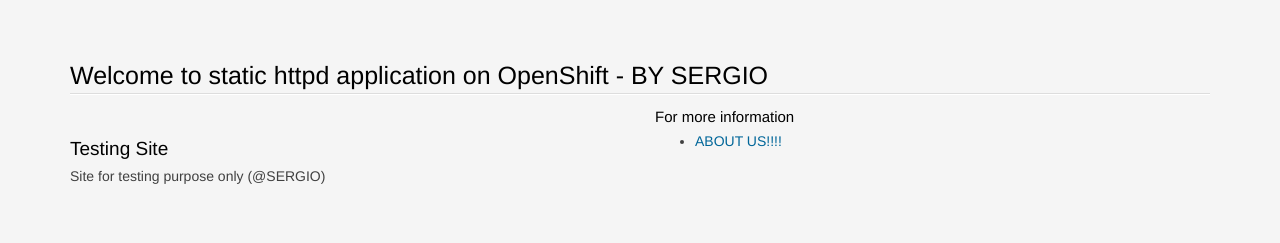
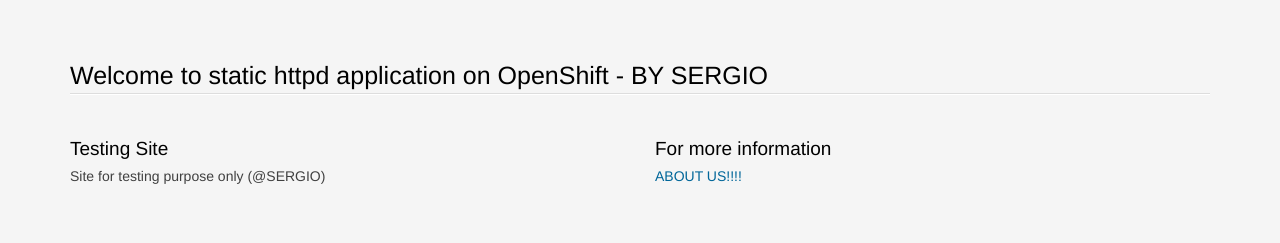
Before and after one commit to sergiomis68/myweb, a plain HTML site: page index.html in a window 1280 px wide. Shown: the top 243 px of the page. Drawn offline with Linux system fonts and the light colour scheme.

Commit message:
Update index.html

```diff
--- a/index.html
+++ b/index.html
@@ -219,10 +219,8 @@
       </section>
     </section>
     <section class="col-xs-12 col-sm-6 col-md-6">
-      <h3>For more information</h3>
-      <ul>
-        <li><a href="about.html">ABOUT US!!!!</a></li>
-      </ul>
+      <h2>For more information</h2>
+      <p><a href="about.html">ABOUT US!!!!</a></p>
     </section>
   </div>
   <footer>
```
